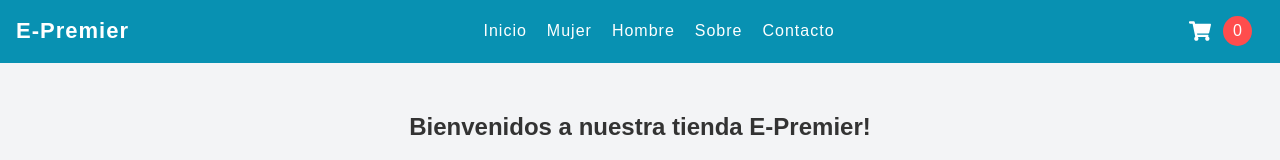
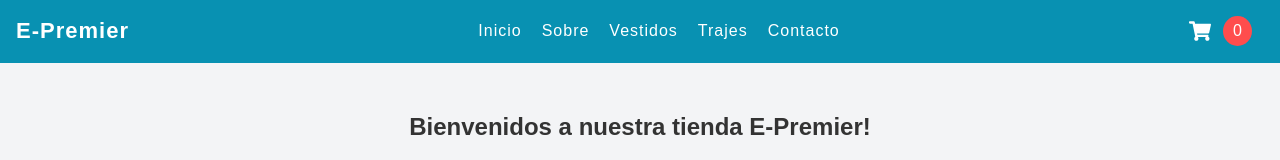
Before and after one commit to tomasjrl/Coderhouse-Comision-65640, a React (Create React App) app: page / in a window 1280 px wide. Shown: the top 160 px of the page. Built offline with nearby package versions, Linux system fonts and the light colour scheme.

Commit message:
renombro links menu

```diff
--- a/src/components/NavBar/NavBar.js
+++ b/src/components/NavBar/NavBar.js
@@ -37,8 +37,8 @@ function NavBar() {
           </button>
           <ul className={`navbar-links-mobile ${isMenuOpen ? 'open' : ''}`}>
             <li><a href="/">Inicio</a></li>
-            <li><a href="/vestidos">Mujer</a></li>
-            <li><a href="/trajes">Hombre</a></li>
+            <li><a href="/vestidos">Vestidos</a></li>
+            <li><a href="/trajes">Trajes</a></li>
             <li><a href="/about">Sobre</a></li>
             <li><a href="/contact">Contacto</a></li>
           </ul>
@@ -47,9 +47,9 @@ function NavBar() {
         <>
         <ul className="navbar-links">
             <li><a href="/">Inicio</a></li>
-            <li><a href="/vestidos">Mujer</a></li>
-            <li><a href="/trajes">Hombre</a></li>
             <li><a href="/about">Sobre</a></li>
+            <li><a href="/vestidos">Vestidos</a></li>
+            <li><a href="/trajes">Trajes</a></li>
             <li><a href="/contact">Contacto</a></li>
         </ul>
         <CartWidget />
```
